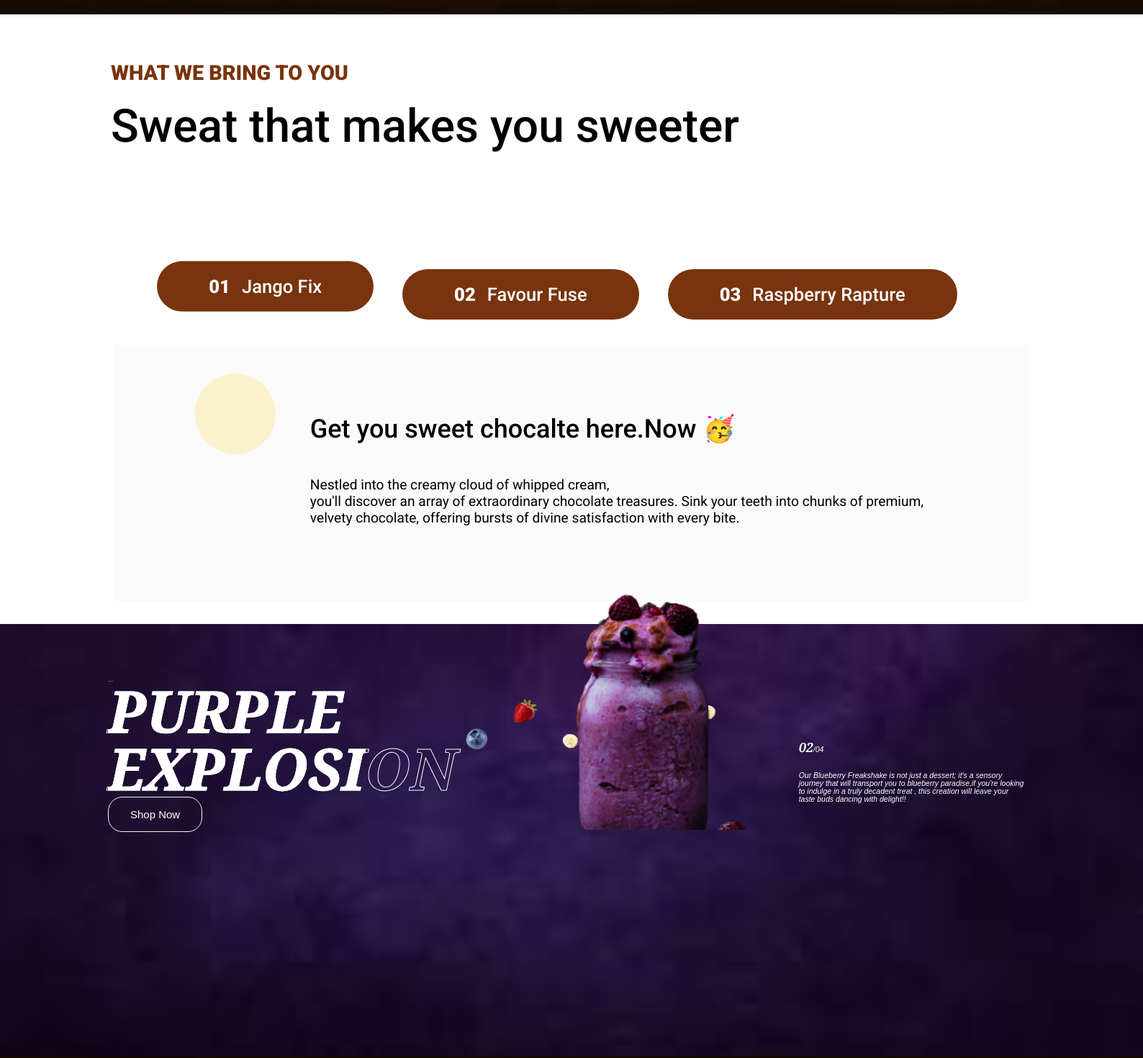
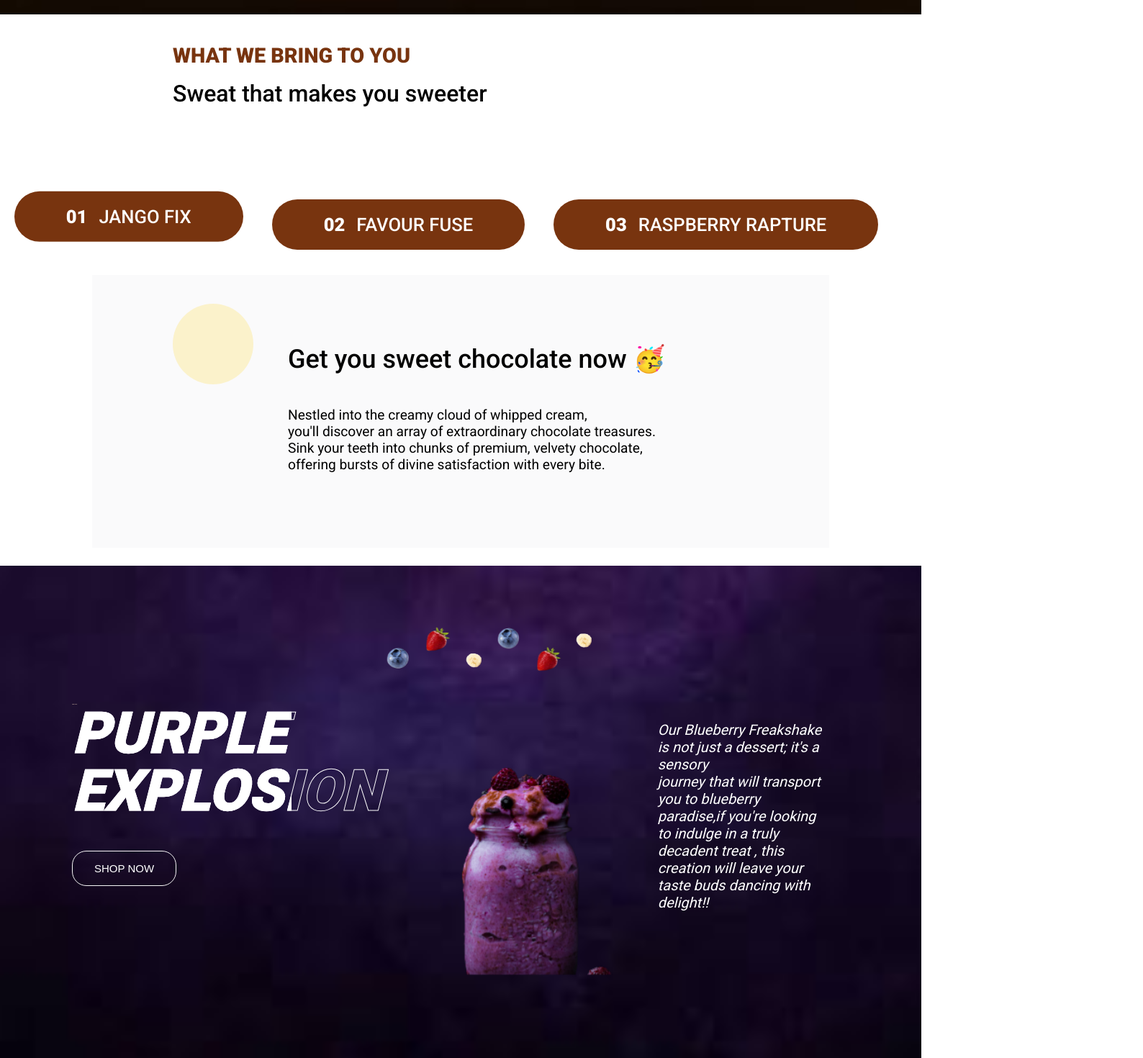
Before and after one commit to Veronicandemo/FoodSite, a plain HTML site: page index.html in a window 1280 px wide. Shown: the part 660-2130 px from the top of the page at 72% size, 1588 px wide, since content can reach past the window. Drawn offline with nearby package versions, Linux system fonts and the light colour scheme.

Commit message:
Added  stylesa and gif

```diff
--- a/index.html
+++ b/index.html
@@ -16,7 +16,7 @@
     <header class="header">
         <nav class="main-nav-links">
             <li><a href="#" class="nav-link">Make<span class="and">&</span>taste</a></li>
-            <li><a href="#" class="nav-link">All products</a></li>
+            <li><a href="#content" class="nav-link">All products</a></li>
             <li><a href="#" class="nav-link"><ion-icon name="grid"></ion-icon></a></li>
         </nav>
     </header>
@@ -61,12 +61,13 @@
           </svg>
         </div>
         <h5 class="operations__header">
-          Get you sweet chocalte here.Now 🥳
+          Get you sweet chocolate now 🥳
         </h5>
         <p>
           Nestled into the creamy cloud of whipped cream,
-          you'll discover an array of extraordinary chocolate treasures. Sink your teeth into chunks of premium,
-           velvety chocolate, offering bursts of divine satisfaction with every bite.
+          you'll discover an array of extraordinary chocolate treasures.
+          Sink your teeth into chunks of premium, velvety chocolate,
+          offering bursts of divine satisfaction with every bite.
         </p>
       </div>
 
@@ -102,13 +103,12 @@
 
 
 <!-- JOAN STARTS HERE -->
- <div class="slide">
-  <div class="content">
+  <div  class="content">
     <div class="treat">
     <h5 id="small">TREAT YO SELF</h5>
     <H2 id="name">PURPLE<br>
    <span >EXPLOSION</span> </H2>
-   <button>Shop Now</button>
+   <button class="buttn">Shop Now</button>
 </div>
 <div class="drink">
   <div class="pur">
@@ -122,9 +122,7 @@
     <img id="smoothie" src="images/purpleee2.png" alt="">
 </div>
 <div class="treat2">
-    <p><span id="one"><b>02</b></span>/04 <br>
-        <br>
-        <br>
+    <p class="sec-paragraph"> <br>
         Our Blueberry Freakshake is not just a dessert; it's a sensory <br>
         journey that will transport you to blueberry paradise,if you're looking <br>
          to indulge in a truly decadent treat , this creation will leave your <br>
@@ -134,8 +132,8 @@
 </div>
 
 
-  <!-- ke<vine - Lucky -->
-  <section class="main">
+  <!-- kevine - Lucky -->
+  <section id="content" class="main">
       <section class="images">
         <div class="flip1">
           <div class="card">
--- a/style.css
+++ b/style.css
@@ -25,7 +25,7 @@
 body{
     font-size: 65.5%;
     font-family: 'Roboto', sans-serif;
-    position: absolute;
+
 }
 .img-sec{
     width: 500px;
@@ -165,11 +165,11 @@ body{
 
 }
 .section__title {
-  max-width: 80rem;
-  margin: 0 auto 8rem auto;
+  max-width: 50rem;
+  margin: 0 auto 2rem auto;
 }
 .section__header {
-  font-size: 4rem;
+  font-size: 2rem;
   line-height: 1.3;
   font-weight: 500;
 }
@@ -182,12 +182,6 @@ body{
   margin-bottom: 1rem;
   margin-top: 5%;
 }
-.section__header {
-  font-size: 4rem;
-  line-height: 1.3;
-  font-weight: 500;
-}
-
 
 @keyframes animate{
     /* 0%,10%,100%{
@@ -205,7 +199,7 @@ body{
 
 }
 .button{
-
+    margin-top: 5%;
     border: none;
     padding: 4% 8% 4% 8%;
     border: 1px solid #d2dbf8;
@@ -217,18 +211,16 @@ body{
     color: #d2dbf8;
     transition: 0.5s;
     letter-spacing: 4px;
+    text-transform: uppercase;
 }
 .button:hover{
   background: #78340f;
   color: #d2dbf8;
-
 }
-
 /* OPERATIONS */
 .operations {
   max-width: 100rem;
-  margin: 12rem auto 0 auto;
-
+  margin: 1rem auto 0 auto;
   background-color: #fff;
 }
 
@@ -347,34 +339,28 @@ body{
 
 /* JOAN STYLES */
 
-.navbar{
-  width: 100%;
-  justify-content: space-between;
-}
-.navbar ul li{
-  margin: 2em;
-  list-style: none;
-  display: inline;
-  color: white;
-}
+
 .treat{
-  margin-top: 5%;
+  margin-top: 15%;
   width: 35%;
-  margin-left: 150px;
+  margin-left: 100px;
   font-style: italic;
-  font-family: Cambria, Cochin, Georgia, Times, 'Times New Roman', serif;
+  /* font-family: Cambria, Cochin, Georgia, Times, 'Times New Roman', serif; */
 }
 .treat2{
-  margin-top: 10%;
-  width: 35%;
+  margin-top: 15%;
+
+  width: 50%;
   font-style: italic;
-  font-family: Arial, Helvetica, sans-serif;
-  margin-right: 5%;
+  /* font-family: Arial, Helvetica, sans-serif; */
+  margin-right: 10%;
 }
 /* #one{
 } */
 .content{
   width: 100%;
+  height: 700px;
+  /* margin-top: 20px; */
   display: flex;
   color: white;
   background-image: url(images/purple.jpeg);
@@ -382,22 +368,22 @@ body{
   background-size: cover;
 }
 #smoothie{
-  animation: bounce 3s infinite;
+  animation: bounce 2s infinite;
 }
 @keyframes bounce {
 0% {
   transform: translateY(0, 0);
 }
 50% {
-  transform: translateY(-40px);
+  transform: translateY(-50px);
 }
 100% {
   transform: translateY(0, 0);
 }
 }
 #smoothie{
-margin-top: -50%;
- margin-left: 40px;
+margin-top: 30%;
+ /* margin-left: 20px; */
 }
 .pur{
   width: 80%;
@@ -410,7 +396,7 @@ margin-top: -50%;
   height: 40px;
   margin-top: 40%;
   object-fit: contain;
-  animation: bounce 1.8s linear infinite ;
+  animation: bounce 1.5s linear infinite ;
 }
 @keyframes bounce {
 0% {
@@ -428,7 +414,7 @@ width: 150px;
 height: 40px;
 margin-top: 20%;
 object-fit: contain;
-animation: bounce 1.5s linear infinite ;
+animation: bounce 1s linear infinite ;
 }
 @keyframes bounce {
 0% {
@@ -472,6 +458,8 @@ animation: bounce 1.5s linear infinite ;
   color:rgb(238, 203, 238) ;
 }
 button{
+  text-transform: uppercase;
+  margin-top: 10%;
   background-color: transparent;
   color: white;
   padding: 15px 30px 15px 30px;
@@ -493,24 +481,19 @@ button{
 #one{
   font-size: 18px;
   font-weight: lighter;
-  font-family: Cambria, Cochin, Georgia, Times, 'Times New Roman', serif;
   font-style: italic;
   text-shadow: 20px;
+}
+.sec-paragraph{
+  font-size: 20px;
+
 }
 /* JOAN ENDS HERE */
 
 
-
-
-
-
-
-
-
 /* kevine and lucky */
-
-
 .main{
+  height: 600px;
   margin: 0;
   background-color: rgb(59,30,3);
   background: radial-gradient(circle, rgba(59,30,3,1) 17%, rgba(0,0,0,1) 100%);
@@ -530,6 +513,7 @@ display: flex;
 }
 
 .words{
+font-size: 1rem;
 height: 50px;
 align-items: center;
 justify-content: space-around;
@@ -719,9 +703,12 @@ justify-content: center;
 }
 #fix1{
 margin-right: 4%;
+letter-spacing: 1px;
 }
 #fix3{
 margin-right: 5%;
+letter-spacing: 1px;
+
 }
 
 
```
Also changed, not shown: 1 other file.
